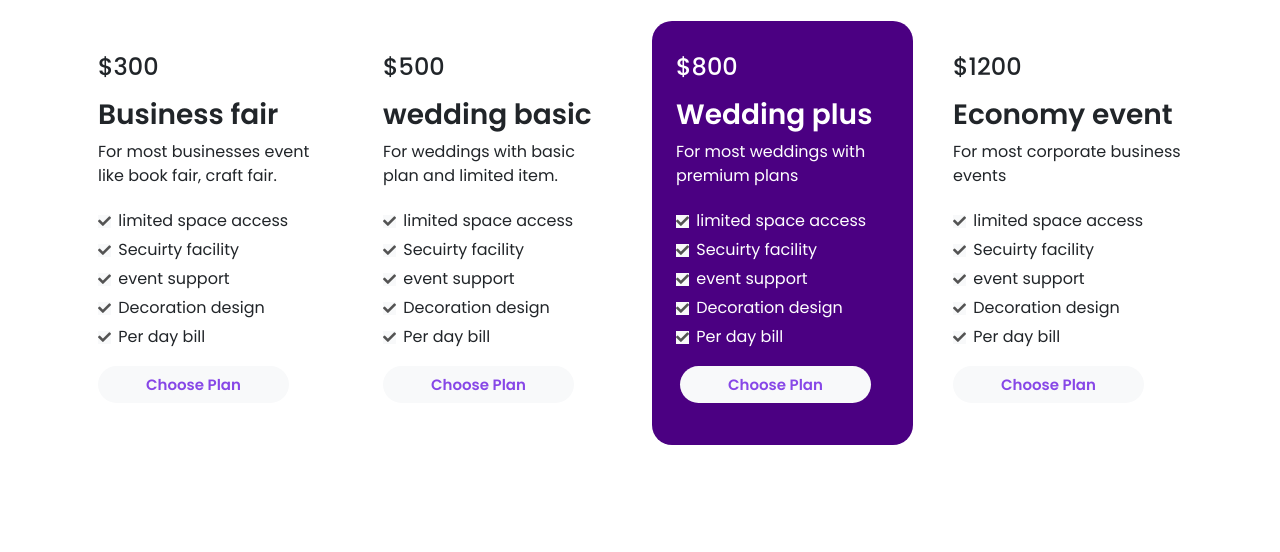
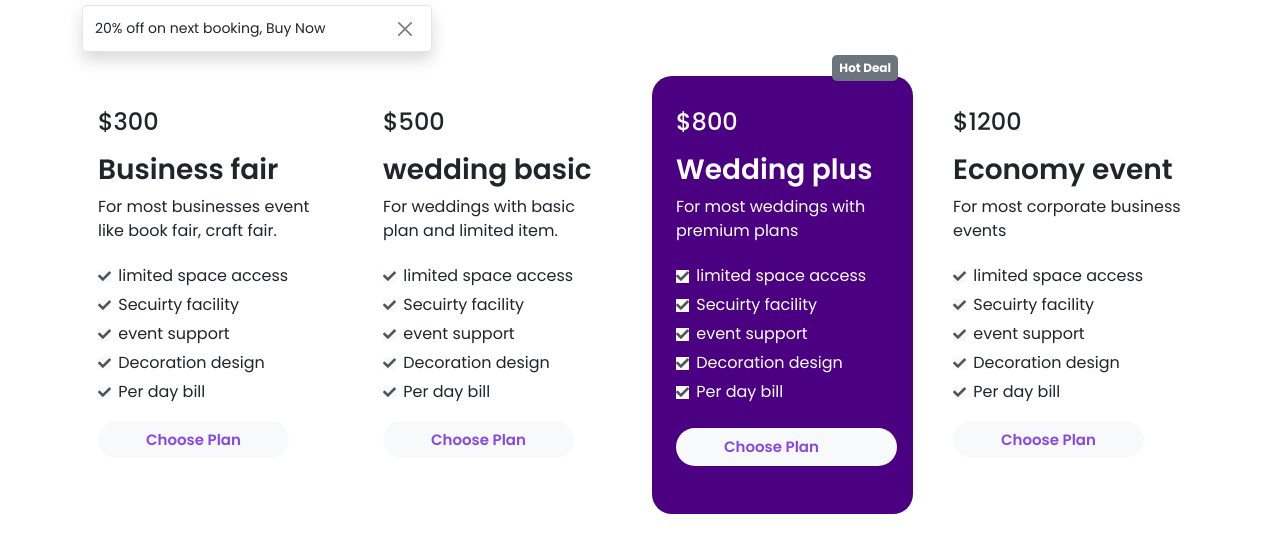
Before and after one commit to developermkarim/bootstrap-responsive-site-p.hero, a plain HTML site: page index.html in a window 1280 px wide. Shown: the part 804-1356 px from the top of the page. Before the commit the page ends 1321 px from the top, so only its background shows below. Drawn offline with nearby package versions, Linux system fonts and the light colour scheme.

Commit message:
Toast added

```diff
--- a/css/style.css
+++ b/css/style.css
@@ -61,4 +61,15 @@ a{
        font-size: 28px;
        font-weight: 600;
    }
+
+
 /*  package- css */
+
+
+/* Responsive Media Query */
+@media only screen and (min-width: 1200px) and (max-width: 992px) {
+    .choose-link{
+
+    }
+}
+/* Responsive Media Query */
--- a/index.html
+++ b/index.html
@@ -108,8 +108,21 @@
       Our Packages
     </h1>
     <div class="container ">
+      <div class="toast show "  style="position: relative;
+
+      border-radius: 5px;"  role ="alert" aria-live="assertive" aria-atomic="true" >
+          <div class="d-flex">
+            <div class="toast-body">
+              20% off on next booking, Buy Now
+           </div>
+            <button type="button" class="btn-close me-3 m-auto" data-bs-dismiss="toast" aria-label="Close"></button>
+          </div>
+        </div>
       <div class="row mt-4">
-        <div class="col">
+
+
+
+        <div class="col-sm-12 col-md-6 col-lg-3 mx-auto">
   <div class="card mb-4" style="border: none!important">
 
     <div class="card-body">
@@ -137,7 +150,7 @@
     </div>
   </div>
 </div>
-        <div class="col ">
+        <div class="col-sm-12 col-md-6 col-lg-3 mx-auto ">
   <div class="card mb-4" style="border: none!important">
 
     <div class="card-body">
@@ -165,7 +178,18 @@
     </div>
   </div>
 </div>
-        <div class="col hot-col">
+        <div class="col-sm-12 col-md-6 col-lg-3 mx-auto hot-col">
+
+          <div class="hot-deal" style="position: relative; background-color: blue;" >
+             <span class="badge bg-secondary" style="position: absolute;
+             top: -21px;
+             right: 15px;
+             padding: 7px 7px;
+             border-radius: 5px;
+             z-index: 11">Hot Deal</span>
+          </div>
+
+
   <div class="card mb-4 hot-item" style="border: none!important">
 
     <div class="card-body text-white pb-5 ps-4">
@@ -183,7 +207,7 @@
 
       </ul>
       <div >
-        <a href="" class="choose-link bg-light py-2 px-5 ms-1 rounded-pill">
+        <a href="" class="choose-link bg-light py-2 px-5 ms-0 d-lg-block rounded-pill">
        Choose Plan
 
     </a>
@@ -192,7 +216,7 @@
     </div>
   </div>
 </div>
-        <div class="col">
+        <div class="col-sm-12 col-md-6 col-lg-3 mx-auto">
   <div class="card mb-4" style="border: none!important">
 
     <div class="card-body">
```
